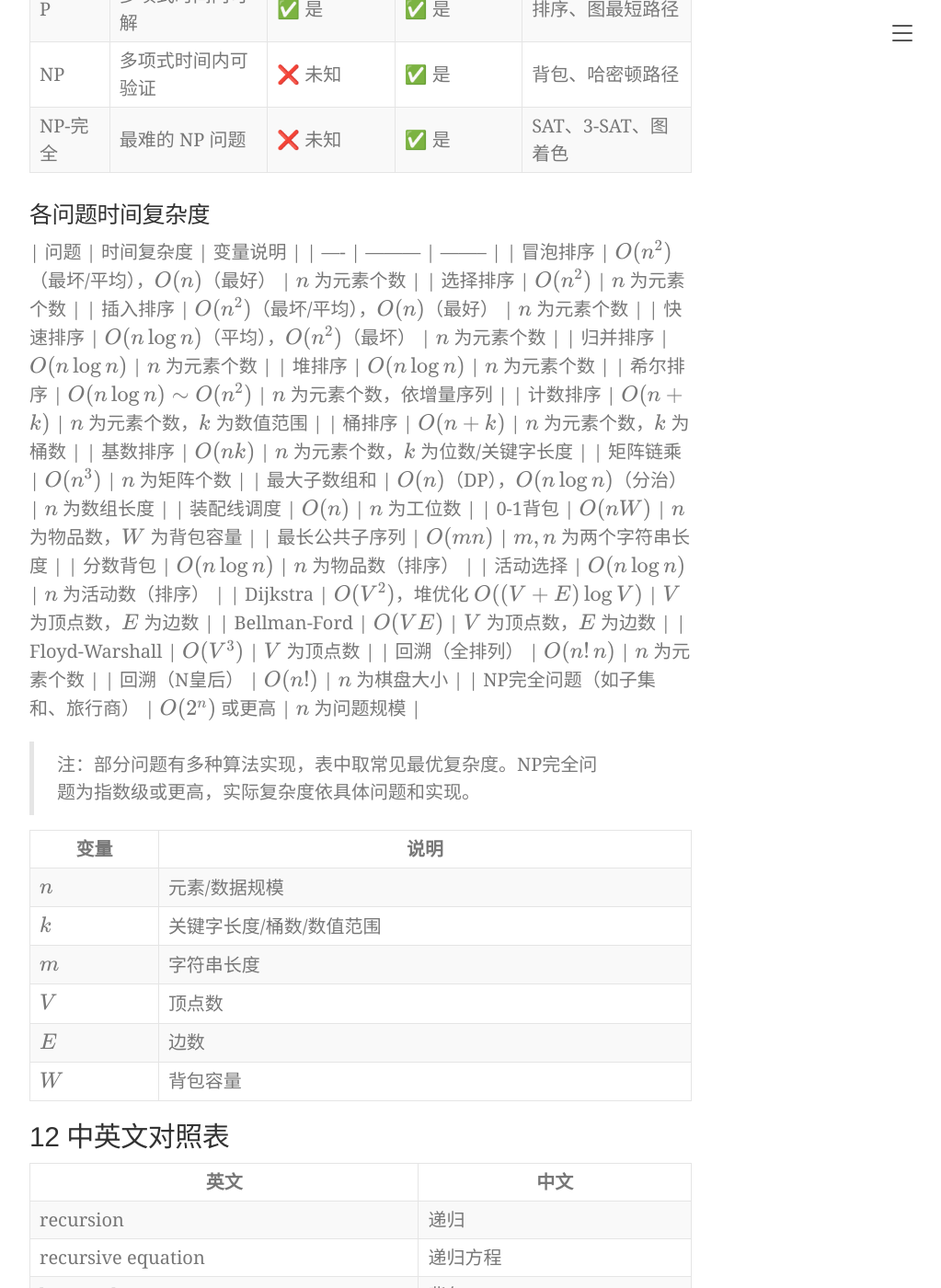
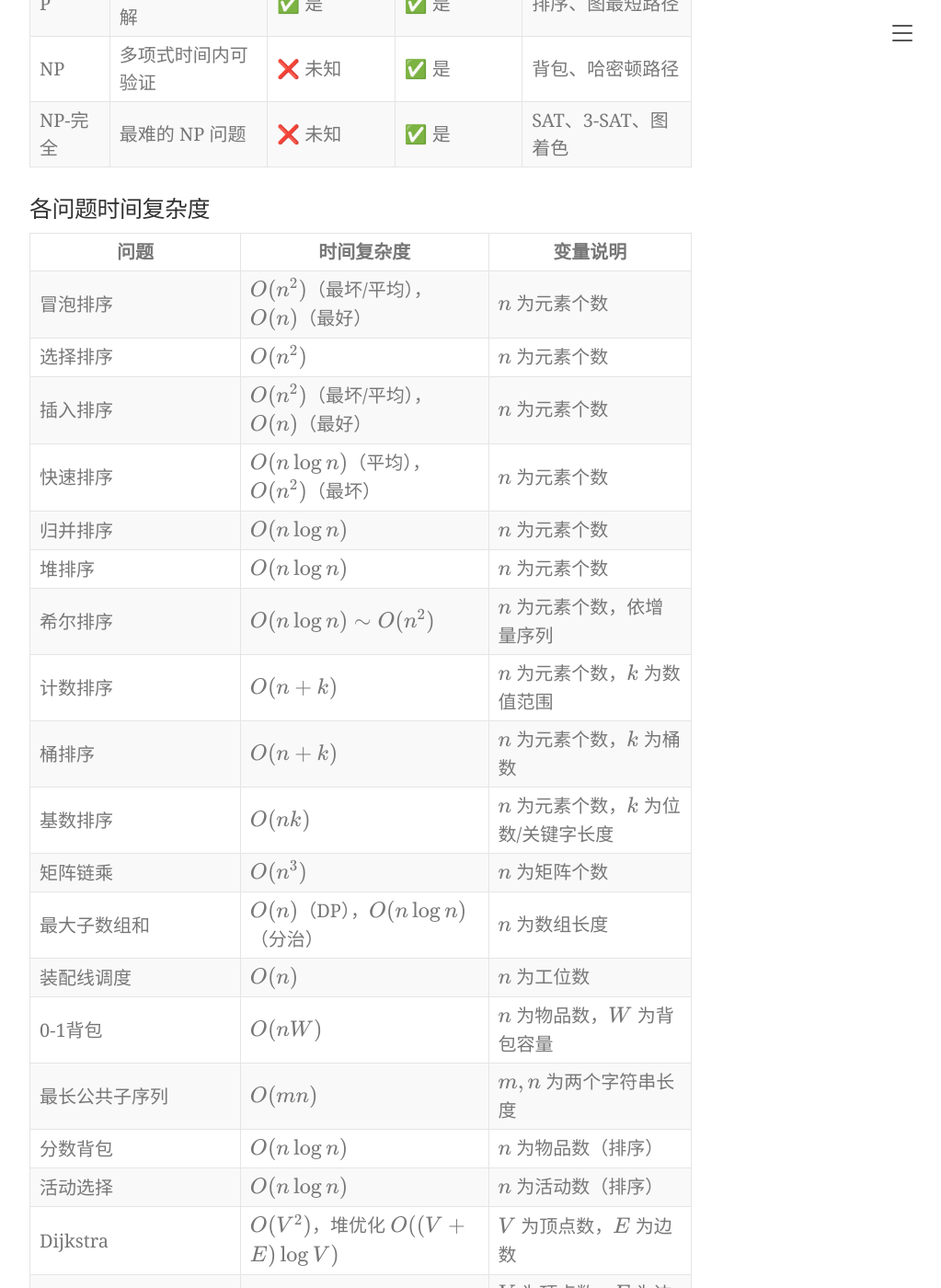
Before and after one commit to skyjty/skyjty.github.io, a Jekyll site: the page built from _posts/2025-05-22-Algorithm.md, in a window 1280 px wide and 1400 px high, scrolled down 26669 px. Shown: the whole window at 92% size, without its empty margins (248-1271 px from the left). Built offline with Jekyll 4.4.1, drawn with Linux system fonts in a browser that asks for light colours; nearby versions of some CDN libraries; some of the changed lines change nothing that is shown; some of the changed text lies outside the part shown.

Commit message:
Update article

```diff
--- a/_posts/2025-05-22-Algorithm.md
+++ b/_posts/2025-05-22-Algorithm.md
@@ -155,10 +155,10 @@ $$
 | 插入排序                  | O(n) / O(n²) / O(n²)                 | O(1)     | ✅    | ✅    | 几乎有序、小规模数据    |
 | 快速排序                  | O(n log n) / O(n²) / O(n log n)      | O(log n) | ❌    | ✅    | 大多数情况最快的不稳定排序 |
 | 归并排序                  | O(n log n) / O(n log n) / O(n log n) | O(n)     | ✅    | ❌    | 稳定排序、外部排序     |
-| 堆排序                   | O(n log n) / O(n log n) / O(n log n) | O(1)     | ❌    | ✅    | 原地排序，不要求稳定性   |
-| **希尔排序**              | O(n log n) \~ O(n²)（依增量序列）           | O(1)     | ❌    | ✅    | 插入排序改进，适中数据   |
+| 堆排序                    | O(n) / O(n log n) / O(n log n)       | O(1)     | ❌    | ✅    | 原地排序，不要求稳定性   |
+| **希尔排序**              | O(n log n) \~ O(n²)（依增量序列）     | O(1)     | ❌    | ✅    | 插入排序改进，适中数据   |
 | **计数排序**              | O(n + k)                             | O(n + k) | ✅    | ❌    | 整数且范围小、稳定排序   |
-| **桶排序**               | O(n + k)                             | O(n + k) | ✅    | ❌    | 实数分布均匀        |
+| **桶排序**                | O(n + k)                             | O(n + k) | ✅    | ❌    | 实数分布均匀        |
 | **基数排序**              | O(nk)                                | O(n + k) | ✅    | ❌    | 整数/字符串排序，稳定   |
 | **TimSort**（Python默认） | O(n log n)                           | O(n)     | ✅    | ❌    | 混合排序，适应性强     |
 | **IntroSort**（C++默认）  | O(n log n)                           | O(log n) | ❌    | ✅    | 混合快速/堆/插入排序   |
@@ -295,14 +295,13 @@ $$
 
 
 #### **与分治、DP、贪心的对比**
+
 | **方法**   | **特点**                               | **适用场景**                     |
 |------------|----------------------------------------|----------------------------------|
 | **分治**   | 分解→递归→合并，子问题独立              | 归并排序、快速排序               |
 | **DP**     | 存储子问题解，避免重复计算              | 编辑距离、背包问题               |
 | **贪心**   | 局部最优，不回溯                       | 最小生成树、霍夫曼编码           |
 | **回溯**   | 递归试探 + 撤销选择，搜索所有可能解     | 排列、组合、N皇后、数独          |
-
----
 
 ### **总结**
 - **回溯**适用于需要**穷举所有可能解**的问题，通过递归和剪枝优化搜索效率。
@@ -939,6 +938,7 @@ def backtrack(path, choices):
 | NP-完全 | 最难的 NP 问题 | ❌ 未知    | ✅ 是     | SAT、3-SAT、图着色 |
 
 ### 各问题时间复杂度
+
 | 问题 | 时间复杂度 | 变量说明 |
 | ---- | --------- | -------- |
 | 冒泡排序 | $O(n^2)$（最坏/平均），$O(n)$（最好） | $n$ 为元素个数 |
```
